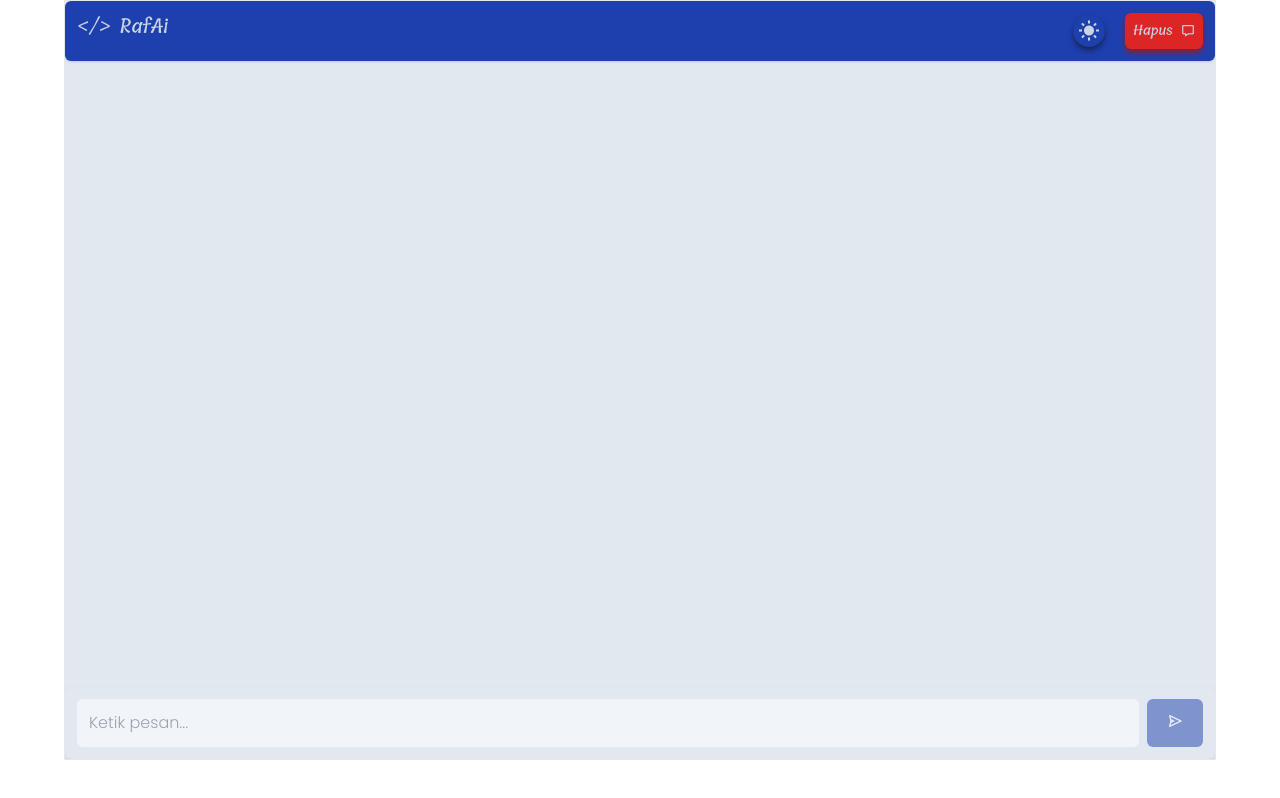
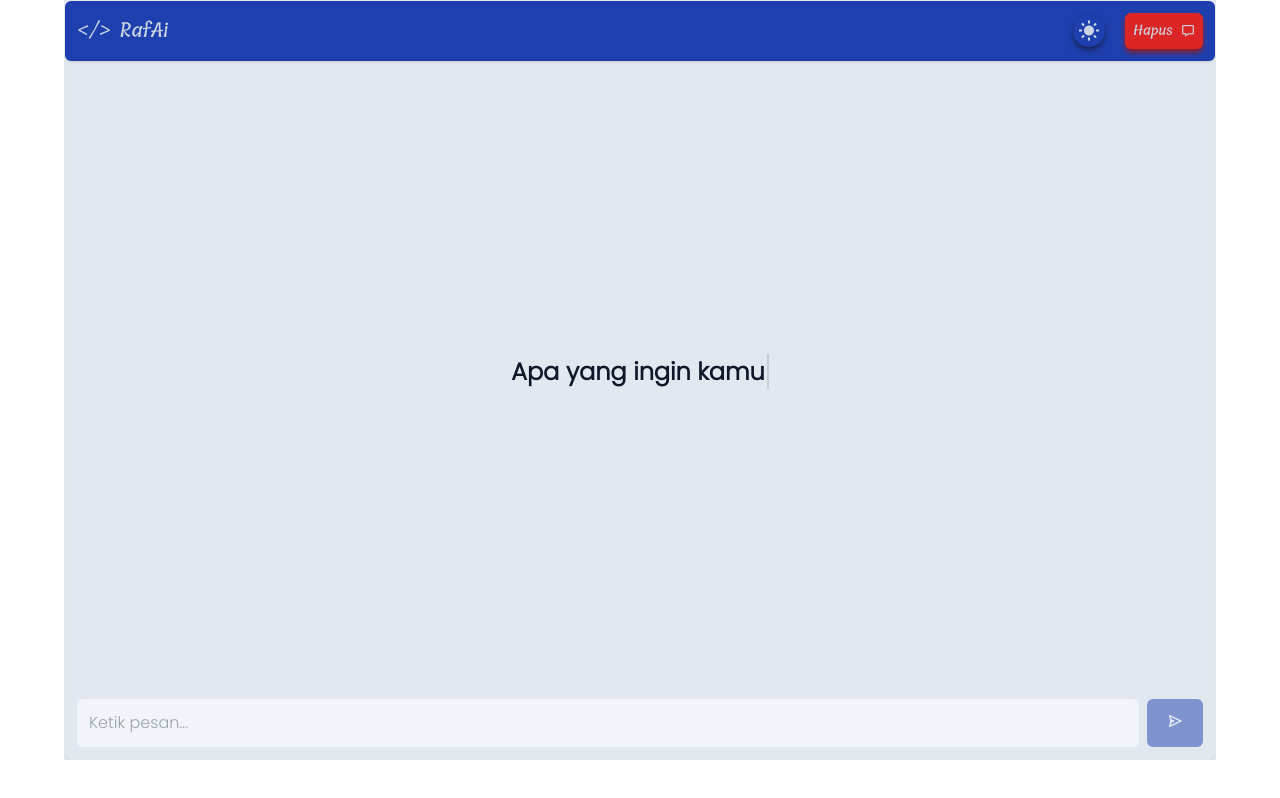
Before and after one commit to Raflysaputra23/RafAi, a React (Vite) app: page / in a window 1280 px wide. Built offline with nearby package versions, Linux system fonts and the light colour scheme.

Commit message:
menambahkan sentuhan kecil

```diff
--- a/src/App.jsx
+++ b/src/App.jsx
@@ -8,13 +8,46 @@ import RafAi from "./server/RafAi";
 import Header from "./template/Header.jsx";
 import Body from "./template/Body.jsx";
 import Footer from "./template/Footer.jsx";
+import { useEffect } from "react";
 
 
 const App = () => {
   if(!localStorage.getItem("session")) localStorage.setItem("session", Math.round(Math.random() * 100000));
   const [ chat, setChat ] = useState(localStorage.getItem("chat") !== null ? JSON.parse(localStorage.getItem("chat")) : []);
   const [ mode, setMode ] = useState("light");
+  const [ text, setText ] = useState("");
   // eslint-disable-next-line no-unused-vars
+
+  useEffect(() => {
+    const type = ["I,M RafAi","Apa yang ingin kamu tanyakan?"];
+    let i = 0;
+    let t = 0;
+    let cek = true;
+    let delay = 200;
+    const interval = setInterval(() => {
+      setTimeout(() => {
+        if(cek) {
+          setText(type[t].slice(0, i));
+          i++;
+        } else {
+          setText(type[t].slice(0, i));
+          i--;
+        }
+
+        if(i === type[t].length) {
+          if(t === type.length - 1) return;
+          cek = false;
+          delay = 1000;
+        } else if(i === 0) {
+          cek = true;
+          delay = 200;
+          t++;
+        }
+      }, delay);
+    }, 200);
+    return () => clearInterval(interval);
+  },[]);
+
   const handleChat = async (e) => {
     e.preventDefault();
 
@@ -68,7 +101,7 @@ const App = () => {
     <>
       <main className="mx-auto min-w-80 w-[100%] md:max-w-[90%] relative border overflow-hidden bg-slate-200 text-slate-900 dark:text-slate-200 dark:bg-slate-800" style={{height: "95%"}}>
         <Header handleClearChat={handleClearChat} handleMode={handleMode} mode={mode} />
-        <Body chat={chat} />
+        <Body chat={chat} text={text}/>
         <Footer handleChat={handleChat} handleInput={handleInput} />
       </main>
     </>
--- a/src/assets/input.css
+++ b/src/assets/input.css
@@ -23,3 +23,21 @@
     border-top-left-radius: 10px;
     border-top-right-radius: 10px;
 }
+
+.typeWriting::after {
+  content: "";
+  margin-left: 2px;
+  width: 2px;
+  height: 90%;
+  border: 1px solid black;
+  animation: dim .3s ease infinite alternate forwards;
+}
+
+@keyframes dim {
+  from {
+    opacity: 1;
+  }
+  to {
+    opacity: 0;
+  }
+}
--- a/src/template/Body.jsx
+++ b/src/template/Body.jsx
@@ -2,8 +2,9 @@
 
 
 
-const Body = ({ chat }) => {
+const Body = ({ chat, text }) => {
     return (
+
         <section className="p-2 pb-36 flex flex-col gap-2 overflow-y-auto overflow-x-hidden font-poppins" style={{height: "100%"}}>
           {chat && chat.map((chat, key) => {
           if (chat.role === "user") {
@@ -20,6 +21,7 @@ const Body = ({ chat }) => {
             )
           }
           })}
+          <h1 className="m-auto font-poppins text-2xl font-bold typeWriting text-center" style={(chat == false) ? {display: "block"} : {display: "none"}}>{text}</h1>
         </section>
     );
 }
--- a/src/template/Header.jsx
+++ b/src/template/Header.jsx
@@ -2,7 +2,7 @@
 // eslint-disable-next-line react/prop-types
 const Header = ({ handleClearChat, handleMode, mode }) => {
     return (
-        <header className="p-3 rounded-md shadow bg-blue-800 flex justify-between font-tillana text-slate-300 dark:bg-slate-900">
+        <header className="p-3 rounded-md shadow bg-blue-800 flex justify-between items-center font-tillana text-slate-300 dark:bg-slate-900">
           <h1 className="text-xl">{"</>"} RafAi</h1>
           <section className="flex items-center gap-5">
             <button className="shadow-md shadow-blue-950 active:shadow-none w-8 h-8 rounded-full flex flex-col items-center justify-center overflow-hidden" onClick={handleMode}>
```
